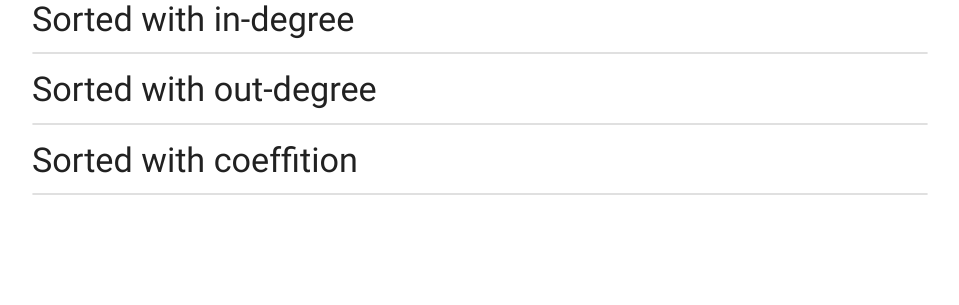
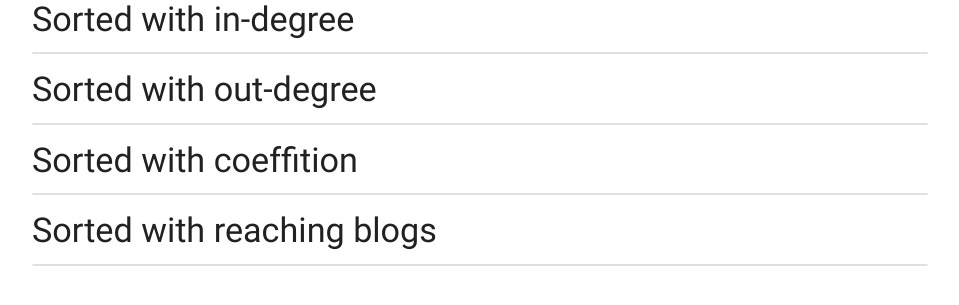
Before and after one commit to erfanloghmani/blog-crawler, a Django app: page /blog/ in a window 1280 px wide. Shown: the part 169-474 px from the top of the page, without its empty margins (160-1119 px from the left). Run offline with Django 3.2, Linux system fonts and the light colour scheme; tables that the repository leaves empty hold one stand-in row (values such as "Sample post"); data that the repository does not hold is empty.

Commit message:
add reaching blogs count in dashboard.

```diff
--- a/blogcrawl/crawl/models.py
+++ b/blogcrawl/crawl/models.py
@@ -1,6 +1,7 @@
 from django.db import models
 from django.db import IntegrityError
 from bs4 import BeautifulSoup
+from collections import deque
 import requests
 import re
 # Create your models here.
@@ -15,6 +16,8 @@ class Blog(models.Model):
     crawl_status = models.CharField(max_length=1, choices=CRAWL_STATUS)
     in_degree = models.IntegerField(null=True, default=0)
     out_degree = models.IntegerField(null=True, default=0)
+
+    reaching_count = models.IntegerField(null=True, default=0)
     coeffition = models.FloatField(null=True, default=0)
 
     def find_links(self):
@@ -130,6 +133,22 @@ class Blog(models.Model):
         self.save()
         return coef
 
+    def calc_reaching(self):
+        d = deque()
+        dist = {}
+        d.append(self)
+        dist[self.id] = 0
+        while len(d) > 0:
+            x = d.popleft()
+            for dest in x.dest.all():
+                if dest.src.id not in dist:
+                    d.append(dest.src)
+                    dist[dest.src.id] = dist[x.id] + 1
+        self.reaching_count = len(dist)
+        self.save()
+        return
+
+
 class Post(models.Model):
     blog = models.ForeignKey(Blog, related_name="post")
     title = models.CharField(max_length=100)
--- a/blogcrawl/crawl/serializers.py
+++ b/blogcrawl/crawl/serializers.py
@@ -58,4 +58,4 @@ class BlogSerializer(serializers.HyperlinkedModelSerializer):
 
     class Meta:
         model = Blog
-        fields = ('url', 'name', 'src', 'dest', 'coeffition')
+        fields = ('url', 'name', 'src', 'dest', 'coeffition', 'reaching_count')
--- a/blogcrawl/crawl/templates/crawl/index.html
+++ b/blogcrawl/crawl/templates/crawl/index.html
@@ -39,6 +39,11 @@
             </div>
             <div id="coef-pagination">
             </div>
+            <h4>Sorted with reaching blogs</h4>
+            <div id="reaching-collection" class="collection">
+            </div>
+            <div id="reaching-pagination">
+            </div>
         </div>
     </div>
 </div>
@@ -53,6 +58,7 @@ $(function(){
         $('#dest-collection').append('<div id="dest-collection-item-' + index + '"></div>');
         $('#src-collection').append('<div id="src-collection-item-' + index + '"></div>');
         $('#coef-collection').append('<div id="coef-collection-item-' + index + '"></div>');
+        $('#reaching-collection').append('<div id="reaching-collection-item-' + index + '"></div>');
     }
     $('#dest-pagination').materializePagination({
         align: 'center',
@@ -114,6 +120,26 @@ $(function(){
             });
         }
     });
+    $('#reaching-pagination').materializePagination({
+        align: 'center',
+        lastPage:  {{ blog_page_count }},
+        firstPage:  1,
+        useUrlParameter: false,
+        onClickCallback: function(requestedPage){
+            $.get('/blog/reaching/' + requestedPage, function(data){
+                list = JSON.parse(data);
+                blogList = []
+                for(var index in list){
+                    $.get('/blog/api/blog/' + list[index] + '?get=json', function(blog){
+                        blogList[this.index] = blog;
+                        $('#reaching-collection-item-' + this.index).html('<a href="/blog/blog/' + blog.name + '" class="collection-item">' +
+                                blog.name + '<span class="badge">' + blog.reaching_count + '</span></a>');
+
+                    }.bind({index: index}));
+                }
+            });
+        }
+    });
 });
 </script>
 {% endblock script %}
--- a/blogcrawl/crawl/urls.py
+++ b/blogcrawl/crawl/urls.py
@@ -11,6 +11,7 @@ urlpatterns = [
     url(r'^blog/(?P<blog>\w+)$', views.blog),
     url(r'^in_degrees/(?P<page>[0-9]+)$', views.in_degrees),
     url(r'^coef/(?P<page>[0-9]+)$', views.coef),
+    url(r'^reaching/(?P<page>[0-9]+)$', views.reaching),
     url(r'^out_degrees/(?P<page>[0-9]+)$', views.out_degrees),
     url(r'^api/', include(router.urls)),
     url(r'count$', views.link_count),
--- a/blogcrawl/crawl/views.py
+++ b/blogcrawl/crawl/views.py
@@ -43,6 +43,12 @@ def out_degrees(request, page):
 def coef(request, page):
     sorted_coef = Paginator(Blog.objects.order_by('-coeffition'), 20)
     p = sorted_coef.page(page).object_list
+    p = list(map(lambda a: a.id, p))
+    return HttpResponse(json.dumps(p))
+
+def reaching(request, page):
+    sorted_reaching = Paginator(Blog.objects.order_by('-reaching_count'), 20)
+    p = sorted_reaching.page(page).object_list
     p = list(map(lambda a: a.id, p))
     return HttpResponse(json.dumps(p))
 
@@ -94,3 +100,11 @@ def fill_coef():
 
         count += 1
         blog.calc_coef()
+
+def fill_reaching():
+    count = 0
+    for blog in Blog.objects.all():
+        if count % 100 == 0:
+            print(count)
+        count += 1
+        blog.calc_reaching()
```
Also changed, not shown: blogcrawl/crawl/migrations/0008_blog_reaching_count.py (added).
